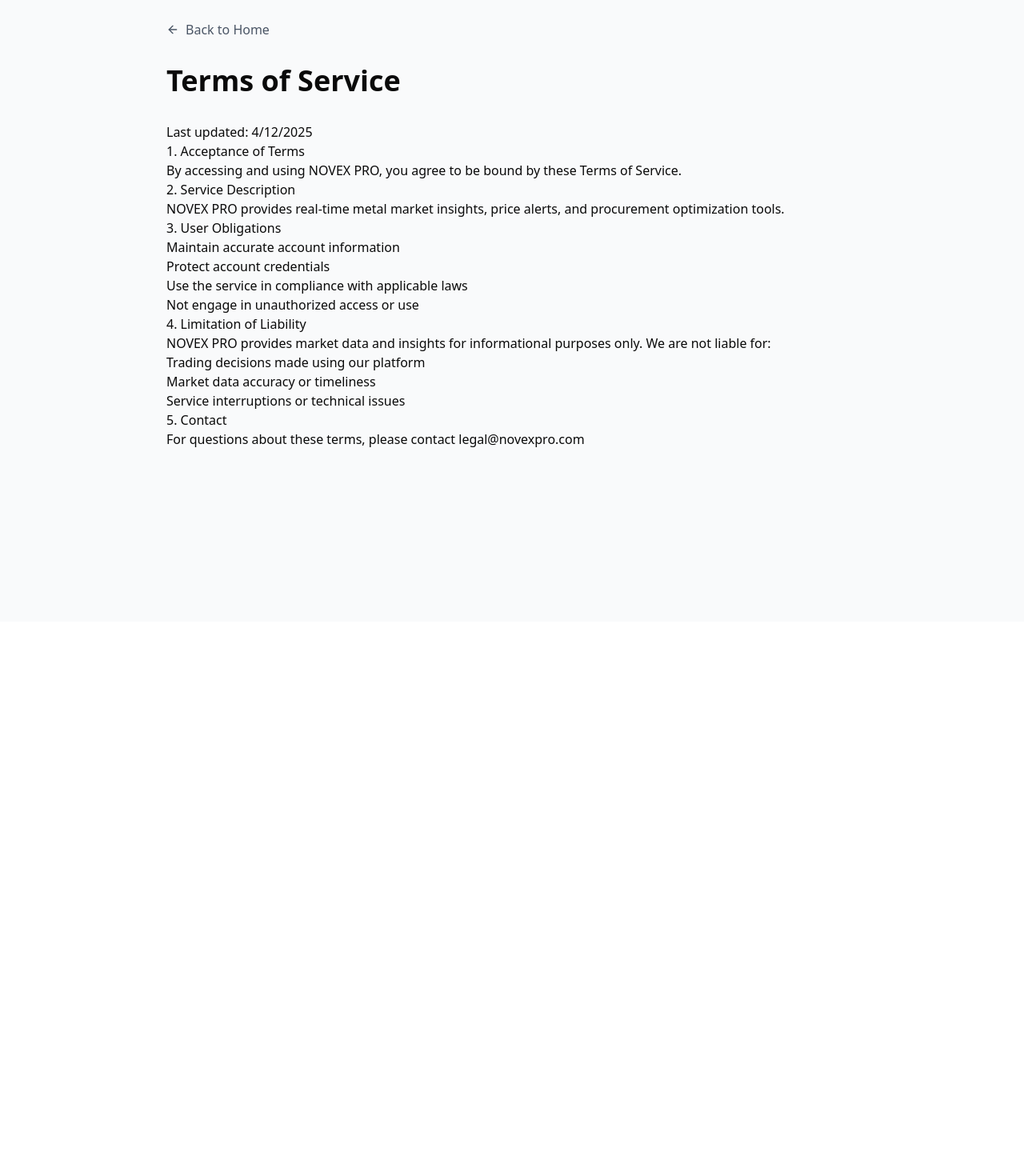
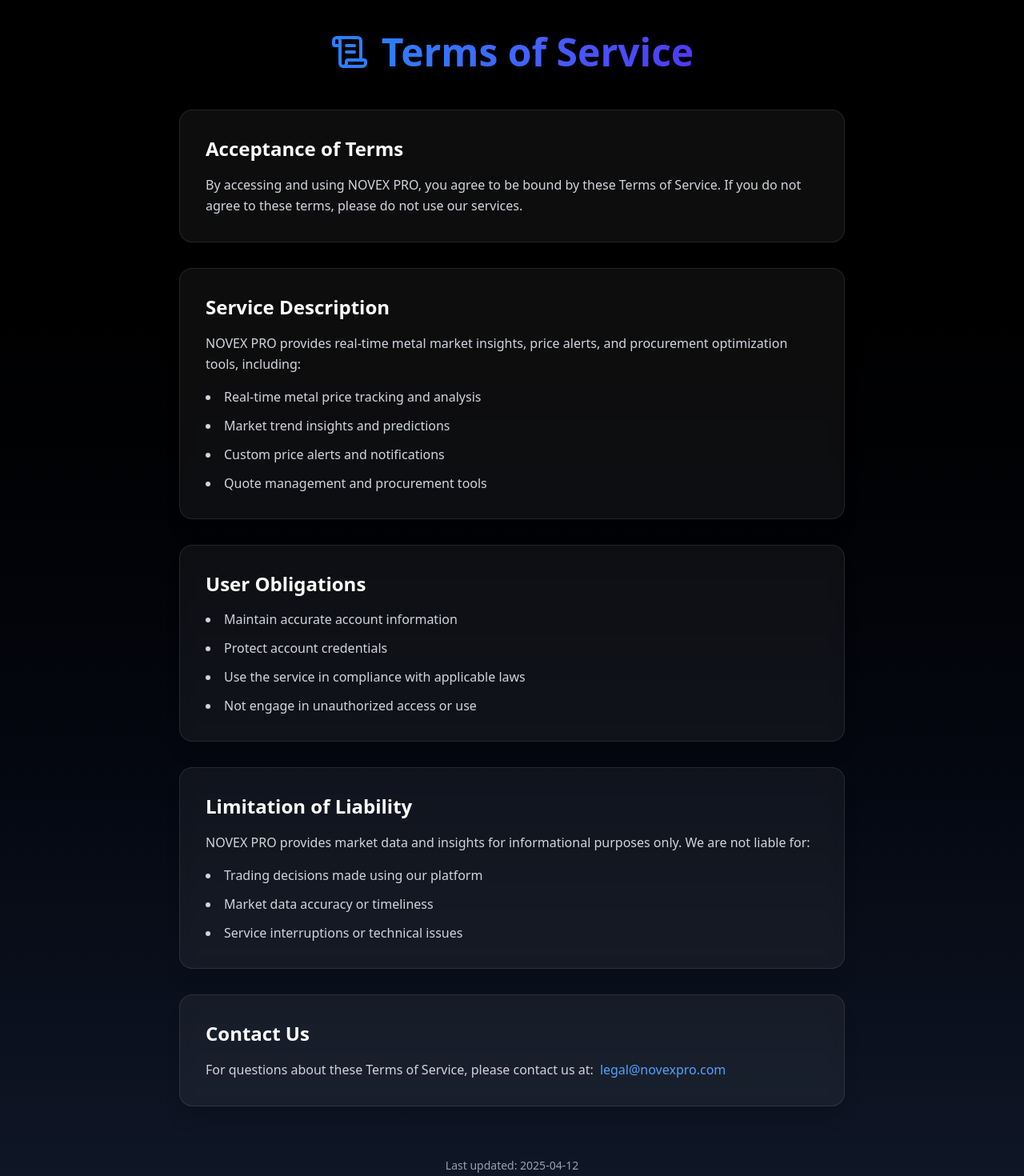
Before and after one commit to GIGANXT/Stock_App, a Next.js app: page /terms-of-service in a window 1280 px wide. Shown: the part 80-1550 px from the top of the page at 80% size. Before the commit the page ends 857 px from the top, so only its background shows below. Built offline with nearby package versions, Linux system fonts and the light colour scheme.

Commit message:
Update page.tsx

```diff
--- a/app/terms-of-service/page.tsx
+++ b/app/terms-of-service/page.tsx
@@ -1,57 +1,78 @@
+'use client';
+
 import React from 'react';
-import { ArrowLeft } from 'lucide-react';
-import Link from 'next/link';
+import { ScrollText } from 'lucide-react';
 
 export default function TermsOfService() {
   return (
-    <div className="min-h-screen bg-gray-50">
-      <div className="max-w-4xl mx-auto px-4 py-12">
-        <Link
-          href="/"
-          className="inline-flex items-center gap-2 text-gray-600 hover:text-gray-900 mb-8"
-        >
-          <ArrowLeft className="w-4 h-4" />
-          Back to Home
-        </Link>
+    <div className="min-h-screen bg-gradient-to-b from-black to-gray-900">
+      <div className="max-w-4xl mx-auto px-4 sm:px-6 lg:px-8 py-16">
+        <div className="flex items-center justify-center mb-12">
+          <ScrollText className="w-12 h-12 text-blue-500 mr-4" />
+          <h1 className="text-4xl md:text-5xl font-bold bg-gradient-to-r from-blue-500 to-indigo-600 bg-clip-text text-transparent">
+            Terms of Service
+          </h1>
+        </div>
 
-        <h1 className="text-4xl font-bold mb-8">Terms of Service</h1>
+        <div className="space-y-8 text-gray-300">
+          <section className="bg-white/5 backdrop-blur-sm rounded-2xl p-8 shadow-xl border border-white/10 hover:border-blue-500/30 transition-colors duration-300">
+            <h2 className="text-2xl font-semibold text-white mb-4">Acceptance of Terms</h2>
+            <p className="leading-relaxed">
+              By accessing and using NOVEX PRO, you agree to be bound by these Terms of Service. If you do not agree to these terms, please do not use our services.
+            </p>
+          </section>
 
-        <div className="prose prose-lg">
-          <p>Last updated: {new Date().toLocaleDateString()}</p>
+          <section className="bg-white/5 backdrop-blur-sm rounded-2xl p-8 shadow-xl border border-white/10 hover:border-blue-500/30 transition-colors duration-300">
+            <h2 className="text-2xl font-semibold text-white mb-4">Service Description</h2>
+            <p className="leading-relaxed">
+              NOVEX PRO provides real-time metal market insights, price alerts, and procurement optimization tools, including:
+            </p>
+            <ul className="list-disc list-inside space-y-3 mt-4">
+              <li>Real-time metal price tracking and analysis</li>
+              <li>Market trend insights and predictions</li>
+              <li>Custom price alerts and notifications</li>
+              <li>Quote management and procurement tools</li>
+            </ul>
+          </section>
 
-          <h2>1. Acceptance of Terms</h2>
-          <p>
-            By accessing and using NOVEX PRO, you agree to be bound by these Terms of Service.
-          </p>
-
-          <h2>2. Service Description</h2>
-          <p>
-            NOVEX PRO provides real-time metal market insights, price alerts, and procurement optimization tools.
-          </p>
-
-          <h2>3. User Obligations</h2>
-          <ul>
+          <section className="bg-white/5 backdrop-blur-sm rounded-2xl p-8 shadow-xl border border-white/10 hover:border-blue-500/30 transition-colors duration-300">
+            <h2 className="text-2xl font-semibold text-white mb-4">User Obligations</h2>
+            <ul className="list-disc list-inside space-y-3">
               <li>Maintain accurate account information</li>
               <li>Protect account credentials</li>
               <li>Use the service in compliance with applicable laws</li>
               <li>Not engage in unauthorized access or use</li>
             </ul>
+          </section>
 
-          <h2>4. Limitation of Liability</h2>
-          <p>
+          <section className="bg-white/5 backdrop-blur-sm rounded-2xl p-8 shadow-xl border border-white/10 hover:border-blue-500/30 transition-colors duration-300">
+            <h2 className="text-2xl font-semibold text-white mb-4">Limitation of Liability</h2>
+            <p className="leading-relaxed">
               NOVEX PRO provides market data and insights for informational purposes only. We are not liable for:
             </p>
-          <ul>
+            <ul className="list-disc list-inside space-y-3 mt-4">
               <li>Trading decisions made using our platform</li>
               <li>Market data accuracy or timeliness</li>
               <li>Service interruptions or technical issues</li>
             </ul>
+          </section>
 
-          <h2>5. Contact</h2>
-          <p>
-            For questions about these terms, please contact{' '}
-            <a href="mailto:legal@novexpro.com">legal@novexpro.com</a>
+          <section className="bg-white/5 backdrop-blur-sm rounded-2xl p-8 shadow-xl border border-white/10 hover:border-blue-500/30 transition-colors duration-300">
+            <h2 className="text-2xl font-semibold text-white mb-4">Contact Us</h2>
+            <p className="leading-relaxed">
+              For questions about these Terms of Service, please contact us at:
+              <a
+                href="mailto:legal@novexpro.com"
+                className="ml-2 text-blue-400 hover:text-blue-300 transition-colors duration-200"
+              >
+                legal@novexpro.com
+              </a>
             </p>
+          </section>
+
+          <div className="text-sm text-gray-400 text-center pt-8">
+            Last updated: {new Date().toISOString().split('T')[0]}
+          </div>
         </div>
       </div>
     </div>
```
Lines whose indentation alone changed are shown as unchanged.
